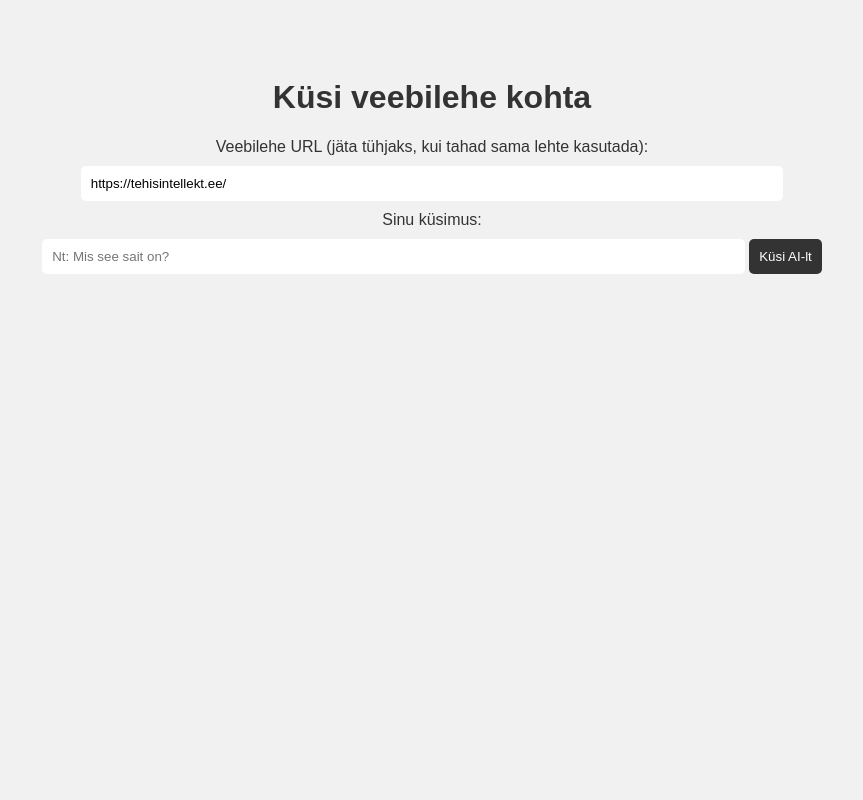
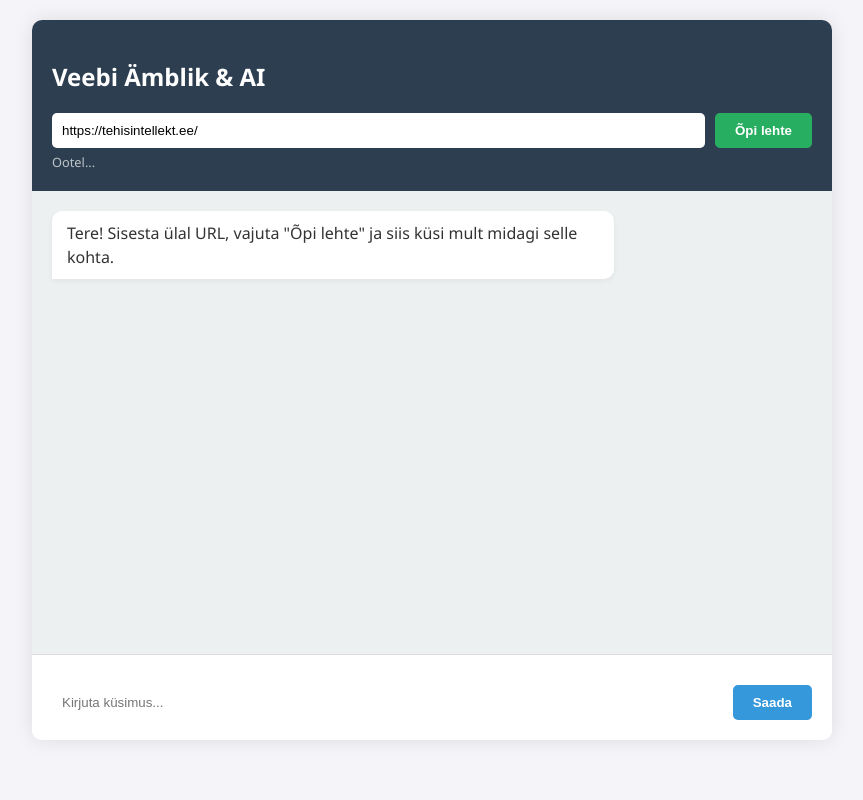
Before and after one commit to MariaRizo/AIProject, a Flask app: page / in a window 1280 px wide. Shown: the whole page, without its empty margins (208-1071 px from the left). Run offline with Flask 3, Linux system fonts and the light colour scheme.

Commit message:
better version

```diff
--- a/app.py
+++ b/app.py
@@ -1,85 +1,123 @@
+import os
 import requests
 from bs4 import BeautifulSoup
 from openai import OpenAI
-from flask import Flask, render_template, request
+from flask import Flask, render_template, request, jsonify
+from urllib.parse import urljoin, urlparse
+
+app = Flask(__name__)
 
 try:
-    with open("key.txt", "r") as f:
+    with open("key.txt", "r", encoding="utf-8") as f:
         API_KEY = f.read().strip()
 except FileNotFoundError:
-    print("Error key")
-    API_KEY = None
+    API_KEY = os.getenv("OPENAI_API_KEY")
 
 client = OpenAI(api_key=API_KEY)
-app = Flask(__name__)
 
 GLOBAL_DATA = {
-    "scraped_text": ""
+    "full_text": ""
 }
 
-
-def crawl_text(url):
-    try:
-        response = requests.get(url)
-        if response.status_code != 200:
-            return None, f"Error: {response.status_code}"
-
-        soup = BeautifulSoup(response.text, 'html.parser')
-
-        for script in soup(["script", "style"]):
-            script.extract()
-
-        text = soup.get_text(separator=' ', strip=True)
-        return text[:8000], None
-
-    except Exception as e:
-        return None, str(e)
+def is_internal_link(base_url, link_url):
+    base_netloc = urlparse(base_url).netloc
+    link_netloc = urlparse(link_url).netloc
+    return link_netloc == "" or link_netloc == base_netloc
 
 
-def get_ai_answer(context_text, user_question):
-    try:
-        response = client.chat.completions.create(
-            model="gpt-4o",
-            messages=[
-                {"role": "system", "content": "Oled abiline. Vasta küsimusele AINULT antud teksti põhjal."},
-                {"role": "user", "content": f"Tekst: {context_text}\n\nKüsimus: {user_question}"}
-            ]
-        )
-        return response.choices[0].message.content
-    except Exception as e:
-        return f"AI Viga: {e}"
+def crawl_website(start_url, max_pages=10):
+    visited_urls = set()
+    urls_to_visit = [start_url]
+    combined_text = ""
+
+    headers = {'User-Agent': 'Mozilla/5.0 (Windows NT 10.0; Win64; x64)'}
+
+    print(f"Alustan lugemist: {start_url}")
+
+    while urls_to_visit and len(visited_urls) < max_pages:
+        current_url = urls_to_visit.pop(0)
+
+        if current_url in visited_urls:
+            continue
+
+        try:
+            response = requests.get(current_url, headers=headers, timeout=5)
+            if response.status_code != 200:
+                continue
+
+            soup = BeautifulSoup(response.text, 'html.parser')
+
+            for junk in soup(["script", "style", "nav", "footer", "meta"]):
+                junk.decompose()
+
+            page_text = soup.get_text(" ", strip=True)
+            combined_text += f"\n\n--- INFO LEHELT: {current_url} ---\n{page_text}"
+
+            visited_urls.add(current_url)
+            print(f"Loetud ({len(visited_urls)}/{max_pages}): {current_url}")
+
+            for a_tag in soup.find_all('a', href=True):
+                link = a_tag['href']
+                full_link = urljoin(start_url, link)
+
+                if is_internal_link(start_url,
+                                    full_link) and full_link not in visited_urls and full_link not in urls_to_visit:
+                    if not full_link.endswith(('.pdf', '.jpg', '.png')):
+                        urls_to_visit.append(full_link)
+
+        except Exception as e:
+            print(f"Viga lehel {current_url}: {e}")
+
+    return combined_text[:12000], len(visited_urls)
 
 
-# 3. ROUTES (Veebilehe teekonnad)
-
 @app.route('/')
-def home():
-    # Näitame avalehte
+def index():
     return render_template('index.html')
 
 
-@app.route('/process', methods=['POST'])
-def process():
-    user_question = request.form.get('question')
-    target_url = request.form.get('url')  # Võtame URLi vormist
+@app.route('/api/train', methods=['POST'])
+def train_ai():
+    data = request.json
+    url = data.get('url')
 
-    # 1. Kui meil pole teksti või kasutaja tahab uut URLi, kraabime lehte
-    if target_url:
-        text, error = crawl_text(target_url)
-        if error:
-            return render_template('answer.html', question=user_question, answer=error)
-        GLOBAL_DATA["scraped_text"] = text
+    if not url:
+        return jsonify({"error": "URL puudub"}), 400
 
-    # Kontroll, kas meil on üldse teksti, millest vastata
-    if not GLOBAL_DATA["scraped_text"]:
-        return render_template('answer.html', question=user_question,
-                               answer="Viga: Ühtegi veebilehte pole sisse loetud.")
+    text, page_count = crawl_website(url)
+    GLOBAL_DATA["full_text"] = text
 
-    # 2. Küsime AI käest
-    answer = get_ai_answer(GLOBAL_DATA["scraped_text"], user_question)
+    return jsonify({
+        "message": "Õppimine lõpetatud!",
+        "pages_read": page_count,
+        "text_length": len(text)
+    })
 
-    # 3. Näitame vastust
-    return render_template('answer.html', question=user_question, answer=answer)
+
+@app.route('/api/chat', methods=['POST'])
+def chat_ai():
+    data = request.json
+    user_question = data.get('question')
+
+    context = GLOBAL_DATA["full_text"]
+
+    if not context:
+        return jsonify({"answer": "Ma ei tea veel midagi. Palun sisesta üleval URL ja vajuta 'Õpi veebilehte'."})
+
+    try:
+        response = client.chat.completions.create(
+            model="gpt-3.5-turbo",
+            messages=[
+                {"role": "system",
+                 "content": "Oled veebilehe abiline. Vasta kasutaja küsimustele AINULT allpool antud konteksti põhjal. Kui infot pole, ütle viisakalt, et ei tea."},
+                {"role": "user", "content": f"KONTEKST:\n{context}\n\nKÜSIMUS: {user_question}"}
+            ]
+        )
+        answer = response.choices[0].message.content
+        return jsonify({"answer": answer})
+
+    except Exception as e:
+        return jsonify({"answer": f"Viga AI ühenduses: {str(e)}"})
 
 
 if __name__ == '__main__':
--- a/static/style.css
+++ /dev/null
@@ -1,62 +0,0 @@
-body {
-    font-family: Arial, sans-serif;
-    background-color: #f1f1f1;
-}
-
-.container {
-    width: 90%;
-    margin: 0 auto;
-    padding-top: 50px;
-}
-
-h1 {
-    text-align: center;
-    color: #333;
-}
-
-form {
-    margin-top: 20px;
-    text-align: center;
-}
-
-label {
-    display: block;
-    margin-bottom: 10px;
-    color: #333;
-}
-
-input[type="text"] {
-    padding: 10px;
-    border-radius: 5px;
-    border: none;
-    width: 60%;
-    margin-bottom: 10px;
-}
-
-input[type="submit"] {
-    padding: 10px;
-    background-color: #333;
-    color: #fff;
-    border: none;
-    border-radius: 5px;
-    cursor: pointer;
-}
-
-.answer {
-    margin-top: 20px;
-    padding: 20px;
-    background-color: #fff;
-    border-radius: 5px;
-    box-shadow: 0 0 10px rgba(0,0,0,0.2);
-}
-
-.answer h2 {
-    color: #333;
-    margin-bottom: 20px;
-}
-
-.answer p {
-    color: #333;
-    font-size: 18px;
-    line-height: 1.5;
-}
--- a/templates/index.html
+++ b/templates/index.html
@@ -2,22 +2,131 @@
 <html lang="et">
 <head>
     <meta charset="UTF-8">
+    <meta name="viewport" content="width=device-width, initial-scale=1.0">
     <title>AI Veebiabiline</title>
-    <link rel="stylesheet" type="text/css" href="{{ url_for('static', filename='style.css') }}">
+    <style>
+        body { font-family: 'Segoe UI', Tahoma, Geneva, Verdana, sans-serif; background-color: #f4f4f9; display: flex; justify-content: center; height: 100vh; margin: 0; }
+        .container { width: 100%; max-width: 800px; background: white; box-shadow: 0 0 20px rgba(0,0,0,0.1); display: flex; flex-direction: column; height: 90vh; margin-top: 20px; border-radius: 10px; overflow: hidden; }
+
+        .header { background-color: #2c3e50; padding: 20px; color: white; }
+        .input-group { display: flex; gap: 10px; margin-top: 10px; }
+        input[type="text"] { flex: 1; padding: 10px; border-radius: 5px; border: none; }
+        button { padding: 10px 20px; border-radius: 5px; border: none; cursor: pointer; font-weight: bold; transition: 0.3s; }
+        .btn-train { background-color: #27ae60; color: white; }
+        .btn-train:hover { background-color: #219150; }
+        .btn-send { background-color: #3498db; color: white; }
+        .btn-send:hover { background-color: #2980b9; }
+        .status { font-size: 0.8em; margin-top: 5px; color: #bdc3c7; }
+
+        .chat-box { flex: 1; padding: 20px; overflow-y: auto; background-color: #ecf0f1; display: flex; flex-direction: column; gap: 15px; }
+        .message { padding: 10px 15px; border-radius: 10px; max-width: 70%; line-height: 1.5; }
+        .user-msg { background-color: #3498db; color: white; align-self: flex-end; border-bottom-right-radius: 0; }
+        .ai-msg { background-color: white; color: #333; align-self: flex-start; border-bottom-left-radius: 0; box-shadow: 0 2px 5px rgba(0,0,0,0.05); }
+        .loading { font-style: italic; color: #7f8c8d; font-size: 0.9em; }
+
+        .footer { padding: 20px; background-color: white; border-top: 1px solid #ddd; }
+    </style>
 </head>
 <body>
-    <div class="container">
-        <h1>Küsi veebilehe kohta</h1>
-        <form action="/process" method="POST">
 
-            <label for="url">Veebilehe URL (jäta tühjaks, kui tahad sama lehte kasutada):</label>
-            <input type="text" id="url" name="url" value="https://tehisintellekt.ee/" placeholder="https://...">
+<div class="container">
+    <div class="header">
+        <h2>Veebi Ämblik & AI</h2>
+        <div class="input-group">
+            <input type="text" id="urlInput" value="https://tehisintellekt.ee/">
+            <button class="btn-train" onclick="startTraining()">Õpi lehte</button>
+        </div>
+        <div class="status" id="statusText">Ootel...</div>
+    </div>
 
-            <label for="question">Sinu küsimus:</label>
-            <input type="text" id="question" name="question" required placeholder="Nt: Mis see sait on?">
+    <div class="chat-box" id="chatBox">
+        <div class="message ai-msg">Tere! Sisesta ülal URL, vajuta "Õpi lehte" ja siis küsi mult midagi selle kohta.</div>
+    </div>
 
-            <input type="submit" value="Küsi AI-lt">
-        </form>
+    <div class="footer">
+        <div class="input-group">
+            <input type="text" id="questionInput" placeholder="Kirjuta küsimus..." onkeypress="handleEnter(event)">
+            <button class="btn-send" onclick="sendMessage()">Saada</button>
+        </div>
     </div>
+</div>
+
+<script>
+    let isTraining = false;
+
+    async function startTraining() {
+        const url = document.getElementById('urlInput').value;
+        const statusEl = document.getElementById('statusText');
+
+        if (!url) return alert("Palun sisesta URL!");
+
+        isTraining = true;
+        statusEl.innerText = "Ämblik töötab... (loen lehti, palun oota u 10-20 sek)";
+
+        try {
+            const response = await fetch('/api/train', {
+                method: 'POST',
+                headers: {'Content-Type': 'application/json'},
+                body: JSON.stringify({ url: url })
+            });
+            const data = await response.json();
+
+            if (response.ok) {
+                statusEl.innerText = `Valmis! Loetud ${data.pages_read} lehte. Teksti maht: ${data.text_length} tähemärki.`;
+                addMessage("ai", "Olen valmis! Küsi mult midagi loetud lehtede kohta.");
+            } else {
+                statusEl.innerText = "Viga: " + data.error;
+            }
+        } catch (e) {
+            statusEl.innerText = "Viga ühenduses serveriga.";
+        }
+        isTraining = false;
+    }
+
+    async function sendMessage() {
+        const input = document.getElementById('questionInput');
+        const text = input.value;
+        if (!text) return;
+
+        addMessage("user", text);
+        input.value = "";
+
+        const loadingId = addMessage("ai", "Mõtlen...", true);
+
+        try {
+            const response = await fetch('/api/chat', {
+                method: 'POST',
+                headers: {'Content-Type': 'application/json'},
+                body: JSON.stringify({ question: text })
+            });
+            const data = await response.json();
+
+            const loadingEl = document.getElementById(loadingId);
+            loadingEl.innerText = data.answer;
+            loadingEl.classList.remove("loading");
+        } catch (e) {
+            document.getElementById(loadingId).innerText = "Viga: Ei saanud vastust.";
+        }
+    }
+
+    function addMessage(sender, text, isLoading=false) {
+        const box = document.getElementById('chatBox');
+        const div = document.createElement('div');
+        div.classList.add('message', sender === 'user' ? 'user-msg' : 'ai-msg');
+        if (isLoading) {
+            div.classList.add('loading');
+            div.id = "msg-" + Date.now();
+        }
+        div.innerText = text;
+        box.appendChild(div);
+        box.scrollTop = box.scrollHeight;
+        return div.id;
+    }
+
+    function handleEnter(e) {
+        if (e.key === 'Enter') sendMessage();
+    }
+</script>
+
 </body>
 </html>
```
Also changed, not shown: templates/answer.html (deleted, +0 -24 lines).
